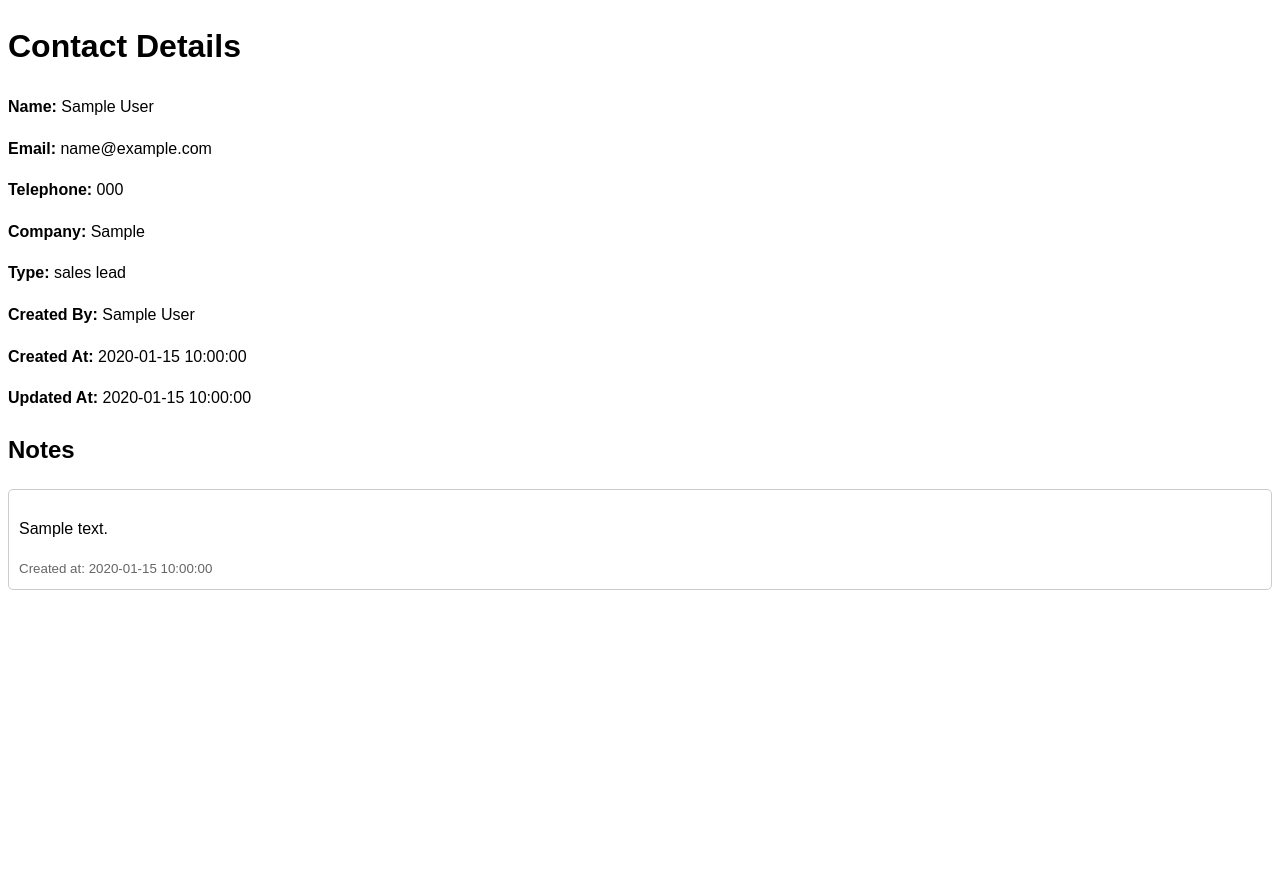
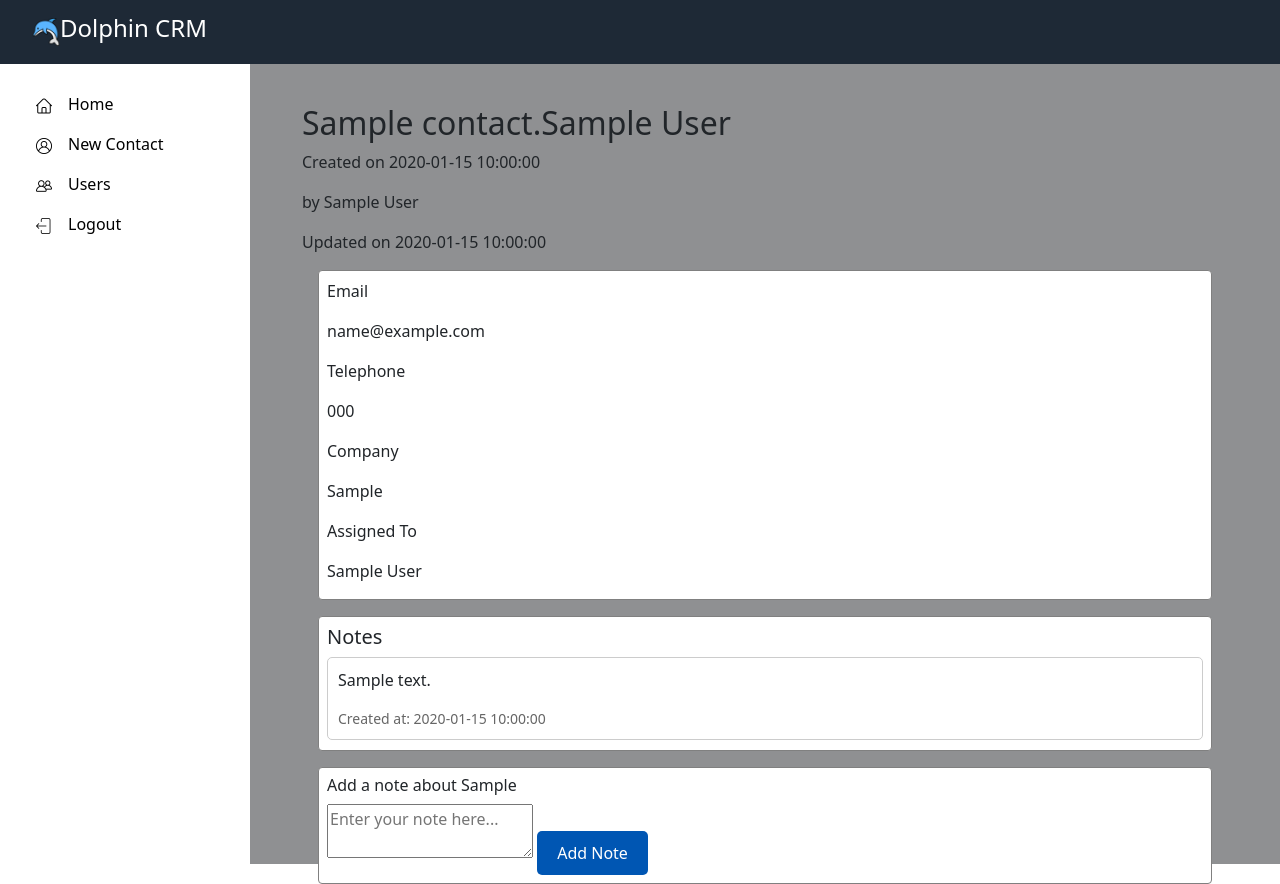
Before and after one commit to JordanCampbell1/Dolphin-CRM, a PHP site: page /fullview.php?id=1 in a window 1280 px wide. Before the commit the page ends 590 px from the top, so only its background shows below. Run offline with PHP 8.4, Linux system fonts and the light colour scheme; tables that the repository leaves empty hold one stand-in row (values such as "Sample post").

Commit message:
view full contact details
php page for full view of a contact in listing on dashboard

```diff
--- a/public/fullview.php
+++ b/public/fullview.php
@@ -74,28 +74,166 @@ foreach ($results as $row) {
 <!DOCTYPE html>
 <html lang="en">
 <head>
-    <meta charset="UTF-8">
-    <meta name="viewport" content="width=device-width, initial-scale=1.0">
-    <title>Contact Details</title>
+    <?php include '../php/HTML-base/head.php'; ?>
+    <title>Contact Details - Dolphin CRM</title>
+    <link rel="stylesheet" href="css/styles-index.css" />
     <style>
-        body { font-family: Arial, sans-serif; line-height: 1.6; }
-        .note { margin-bottom: 10px; padding: 10px; border: 1px solid #ccc; border-radius: 5px; }
-        .note small { display: block; color: #666; margin-top: 5px; }
+        /* Ensure the page layout covers full height */
+        html, body {
+            height: 100%;
+            margin: 0;
+        }
+
+        /* Container for the entire page */
+        .main-container {
+            display: flex;
+            min-height: 100vh; /* Full viewport height */
+            width: 100%;
+        }
+
+        /* Top header with sticky position */
+        .top {
+            position: sticky;
+            top: 0;
+            z-index: 1000; /* Ensure it stays above other elements */
+            background-color: #fff;
+            height: 60px; /* Match the header height */
+            box-shadow: 0 2px 5px rgba(0, 0, 0, 0.1); /* Optional shadow */
+        }
+
+        /* Sidebar styles */
+        .side {
+            background-color: #ffffff;
+            height: 100%; /* Full height */
+            flex: 0 0 250px; /* Fixed width for sidebar */
+            position: relative;
+            padding-top: 60px; /* Space for the sticky header */
+        }
+
+        /* Content section */
+        .content {
+            padding: 40px;
+            background-color: #8f9092; /* Slight grey color */
+            flex-grow: 1; /* Take remaining space */
+            min-height: calc(100vh - 60px); /* Full height minus the header height */
+            box-sizing: border-box; /* Include padding in height calculation */
+        }
+
+        /* Container for the form and content */
+        .container {
+            max-width: 1200px;
+            margin: 0 auto;
+        }
+
+        #conatiner-details{
+            background-color: white;
+            border: solid grey 1px;
+            border-radius: 4px;
+            margin: 16px;
+        }
+
+        .content-margin{
+            margin: 8px;
+        }
+
+        #container-notes-list{
+            background-color: white;
+            border: solid grey 1px;
+            border-radius: 4px;
+            margin: 16px;
+        }
+        #container-addnotes{
+            background-color: white;
+            border: solid grey 1px;
+            border-radius: 4px;
+            margin: 16px;
+        }
+
+
+        /* Flex layout for header (h1 and button inline) */
+        .header {
+            display: flex;
+            justify-content: space-between;
+            align-items: center;
+        }
+
+        .btn {
+            background-color: #0056b3;
+            color: white;
+            padding: 10px 20px;
+            border: none;
+            border-radius: 5px;
+            cursor: pointer;
+        }
+
+        .btn:hover {
+            background-color: #004494;
+        }
+
+        #content_container {
+            background-color: #ffffff;
+            border-radius: 8px;
+            padding: 20px;
+        }
+
+
+        /* Table styles */
+        .note {
+            margin-bottom: 10px;
+            padding: 10px;
+            border: 1px solid #ccc;
+            border-radius: 5px;
+        }
+
+        .note small {
+            display: block;
+            color: #666;
+            margin-top: 5px;
+        }
     </style>
 </head>
 <body>
-    <h1>Contact Details</h1>
+
+    <div class="top">
+        <?php
+        $headerClass = 'secondary-header';
+        $headerId = 'header2';
+        include '../php/HTML-base/navbar.php';
+        ?>
+    </div>
+
+    <div class="main-container">
+        <div class="side">
+            <?php include '../php/HTML-base/side-nav.php'; ?>
+        </div>
+
+        <div class="content">
+            <div class="container">
                 <?php if ($contact): ?>
-        <p><strong>Name:</strong> <?php echo htmlspecialchars($contact['firstname'] . ' ' . $contact['lastname']); ?></p>
-        <p><strong>Email:</strong> <?php echo htmlspecialchars($contact['email']); ?></p>
-        <p><strong>Telephone:</strong> <?php echo htmlspecialchars($contact['telephone']); ?></p>
-        <p><strong>Company:</strong> <?php echo htmlspecialchars($contact['company']); ?></p>
-        <p><strong>Type:</strong> <?php echo htmlspecialchars($contact['type']); ?></p>
-        <p><strong>Created By:</strong> <?php echo htmlspecialchars($contact['created_by']); ?></p>
-        <p><strong>Created At:</strong> <?php echo htmlspecialchars($contact['created_at']); ?></p>
-        <p><strong>Updated At:</strong> <?php echo htmlspecialchars($contact['updated_at']); ?></p>
+                    <h2><?php echo htmlspecialchars($contact['title'].'.'.$contact['firstname'] . ' ' . $contact['lastname']); ?></h2>
+                    <p>Created on  <?php echo htmlspecialchars($contact['created_at']); ?></p> by <?php echo htmlspecialchars($contact['created_by']); ?> </p>
+                    <p>Updated on <?php echo htmlspecialchars($contact['updated_at']); ?></p>
 
-        <h2>Notes</h2>
+                    <div id="conatiner-details">
+                        <div class="content-margin">
+                            <p class="label">Email</p>
+                            <p><?php echo htmlspecialchars($contact['email']); ?></p>
+
+                            <p class="label">Telephone</p>
+                            <p><?php echo htmlspecialchars($contact['telephone']); ?></p>
+
+                            <p class="label">Company</p>
+                            <p><?php echo htmlspecialchars($contact['company']); ?></p>
+
+                            <p class="label">Assigned To</p>
+                            <p><?php echo htmlspecialchars($contact['created_by']); ?></p>
+
+                        </div>
+                    </div>
+                    <div id="container-notes-list">
+                        <div class="content-margin">
+                            <h5>Notes</h5>
+
                             <?php if (!empty($notes)): ?>
                                 <?php foreach ($notes as $note): ?>
                                     <div class="note">
@@ -109,5 +247,29 @@ foreach ($results as $row) {
                                 <?php else: ?>
                                     <p>Contact not found.</p>
                                 <?php endif; ?>
+                        </div>
+                    </div>
+                    <div id="container-addnotes">
+                        <div class="content-margin">
+                            <h6>Add a note about <?php echo htmlspecialchars($contact['firstname']); ?></h6>
+                            <form action="add_note.php" method="POST" id="note-form">
+                                <textarea name="note_comment" placeholder="Enter your note here..." onkeypress="submitOnEnter(event)"></textarea>
+                                <button type="submit" class="btn">Add Note</button>
+                            </form>
+                        </div>
+
+                    </div>
+            </div>
+        </div>
+    </div>
+    <script>
+        function submitOnEnter(event) {
+            if (event.key === 'Enter' && !event.shiftKey) { // Check if "Enter" key is pressed without Shift
+                event.preventDefault(); // Prevent the default "Enter" key behavior (new line)
+                document.getElementById('note-form').submit(); // Submit the form
+            }
+        }
+    </script>
+
 </body>
 </html>
```
Lines whose indentation alone changed are shown as unchanged.
